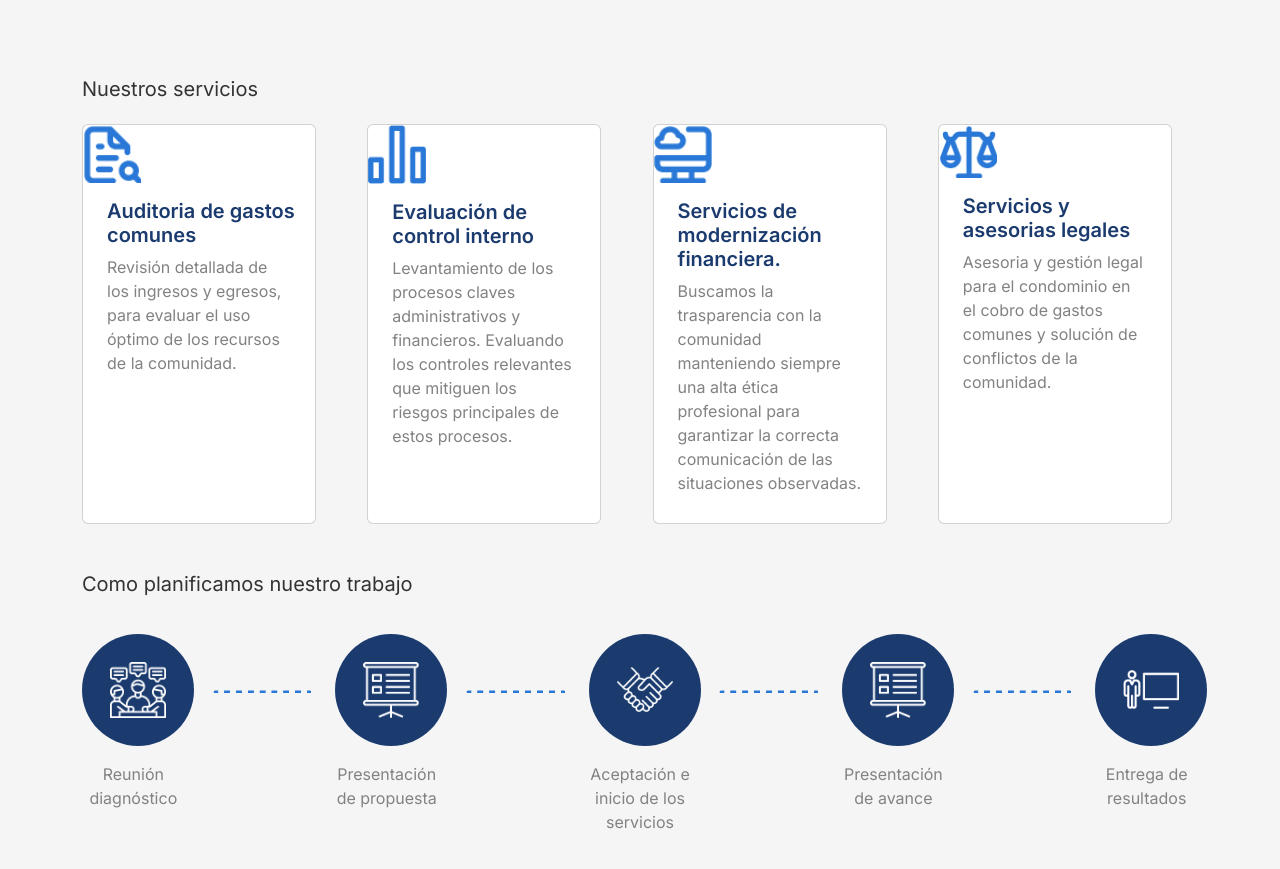
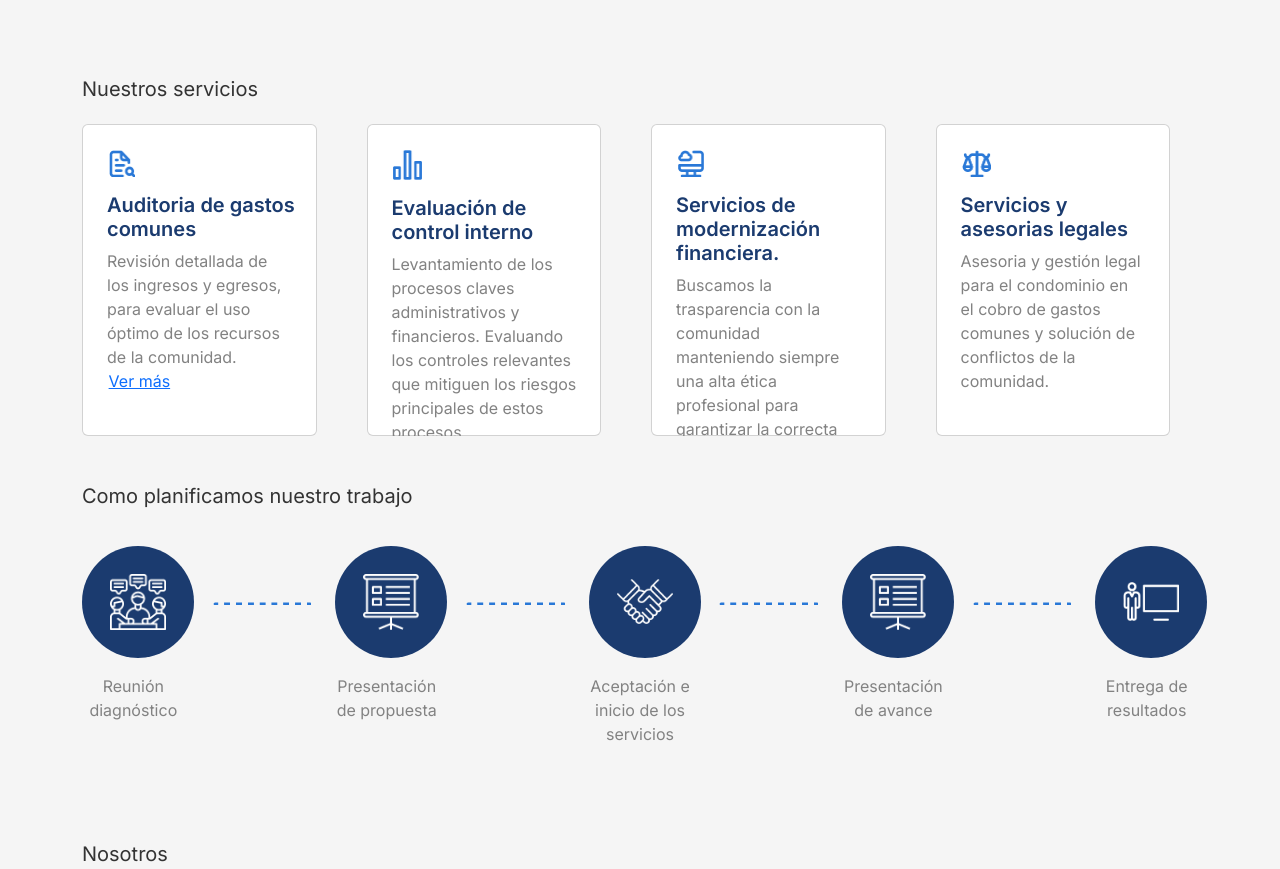
Before and after one commit to Franciscoj91/CondominioJusto, a plain HTML site: page index.html in a window 1280 px wide. Shown: the part 1122-1991 px from the top of the page. Drawn offline with nearby package versions, Linux system fonts and the light colour scheme.

Commit message:
card-carousel-fix

```diff
--- a/index.html
+++ b/index.html
@@ -139,17 +139,24 @@
             <div class="card-carousel-item">
 
                 <div class="card h-100 card-carousel">
-                    <img src="./assets/servicios1.png" alt="" class="w-25">
+                    <div class="card-icon-1">
+
+                        <img src="./assets/servicios1.png" alt="" class="w-100">
+                    </div>
                     <div class="card-body mt-auto h-100">
                         <h5 class="card-title">Auditoria de gastos comunes</h5>
                         <p class="card-text">Revisión detallada de los ingresos y egresos, para evaluar el uso óptimo de los recursos de la comunidad.</p>
+                        <a href="" class="card-link">Ver más</a>
                     </div>
                 </div>
             </div>
             <div class="card-carousel-item">
 
                 <div class="card h-100 card-carousel">
-                    <img src="./assets/servicios2.png" alt="" class="w-25">
+                    <div class="card-icon-2">
+
+                        <img src="./assets/servicios2.png" alt="" class="w-100">
+                    </div>
                     <div class="card-body">
                         <h5 class="card-title">Evaluación de control interno</h5>
                         <p class="card-text">Levantamiento de los procesos claves administrativos y financieros. Evaluando los controles relevantes que mitiguen los riesgos principales de estos procesos.</p>
@@ -159,7 +166,10 @@
             <div class="card-carousel-item">
 
                 <div class="card h-100 card-carousel">
-                    <img src="./assets/servicios3.png" alt="" class="w-25">
+                    <div class="card-icon-1">
+
+                        <img src="./assets/servicios3.png" alt="" class="w-100">
+                    </div>
                     <div class="card-body">
                         <h5 class="card-title">Servicios de modernización financiera.</h5>
                         <p class="card-text">Buscamos la trasparencia con la comunidad manteniendo siempre una alta
@@ -171,7 +181,10 @@
             <div class="card-carousel-item">
 
                 <div class="card h-100 card-carousel">
-                    <img src="./assets/servicios4.png" alt="" class="w-25">
+                    <div class="card-icon-3">
+
+                        <img src="./assets/servicios4.png" alt="" class="w-100">
+                    </div>
                     <div class="card-body">
                         <h5 class="card-title">Servicios y asesorias legales</h5>
                         <p class="card-text h-auto">Asesoria y gestión legal para el condominio en el cobro de gastos comunes y solución de conflictos de la comunidad.
@@ -480,7 +493,7 @@
             $(".owl-carousel").owlCarousel({
                 loop: false,
                 center: false,
-                margin: 25,
+                margin: 22,
                 stagePadding: 0,
                 dots: false,
                 autoWidth: false,
--- a/styles/styles.css
+++ b/styles/styles.css
@@ -125,12 +125,31 @@ section > p {
 }
 
 .card-carousel {
-    max-width: 234px;
+    width: 234.75px;
 }
 
 
 .card-carousel-item {
-    height: 50vh;
+    height: 312px;
+    width: 234.75px;
+}
+
+.card-icon-1 {
+    width: 26.67px;
+    height: 26.67px;
+    margin: 1.6rem 0 0 1.6rem;
+}
+
+.card-icon-2 {
+    width: 29.33px;
+    height: 29.33px;
+    margin: 1.6rem 0 0 1.6rem;
+}
+
+.card-icon-3 {
+    width: 29.33px;
+    height: 26.67px;
+    margin: 1.6rem 0 0 1.6rem;
 }
 
 .card-title {
@@ -140,6 +159,10 @@ section > p {
 
 .card-text {
     color: var(--color-font-gray3);
+}
+
+.card-link {
+    margin: 0 0 0 0.6rem;
 }
 
 /* Section planificacion */
@@ -205,7 +228,7 @@ section > p {
 /* footer */
 
 footer {
-    padding: 3.75rem 0;
+    padding:5rem 0 3.75rem 0;
 }
 
 footer p {
```
